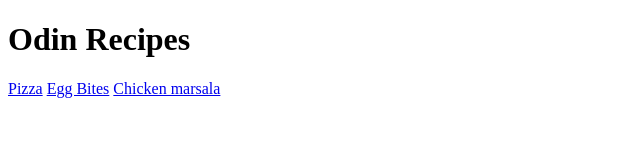
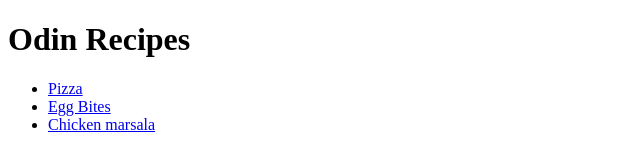
Before and after one commit to andymurin/odin-recipes, a plain HTML site: page index.html in a window 1280 px wide. Shown: the whole page, without its empty margins (0-640 px from the left). Drawn offline with Linux system fonts and the light colour scheme.

Commit message:
added ul element

```diff
--- a/index.html
+++ b/index.html
@@ -6,8 +6,10 @@
     </head>
     <body>
         <h1>Odin Recipes</h1>
-        <a href="./pizza.html">Pizza</a>
-        <a href="./egg-bites.html">Egg Bites</a>
-        <a href="./chicken-marsala.html">Chicken marsala</a>
+        <ul>
+            <li><a href="./pizza.html">Pizza</a></li>
+            <li><a href="./egg-bites.html">Egg Bites</a></li>
+            <li><a href="./chicken-marsala.html">Chicken marsala</a></li>
+        </ul>
     </body>
 </html>
```
